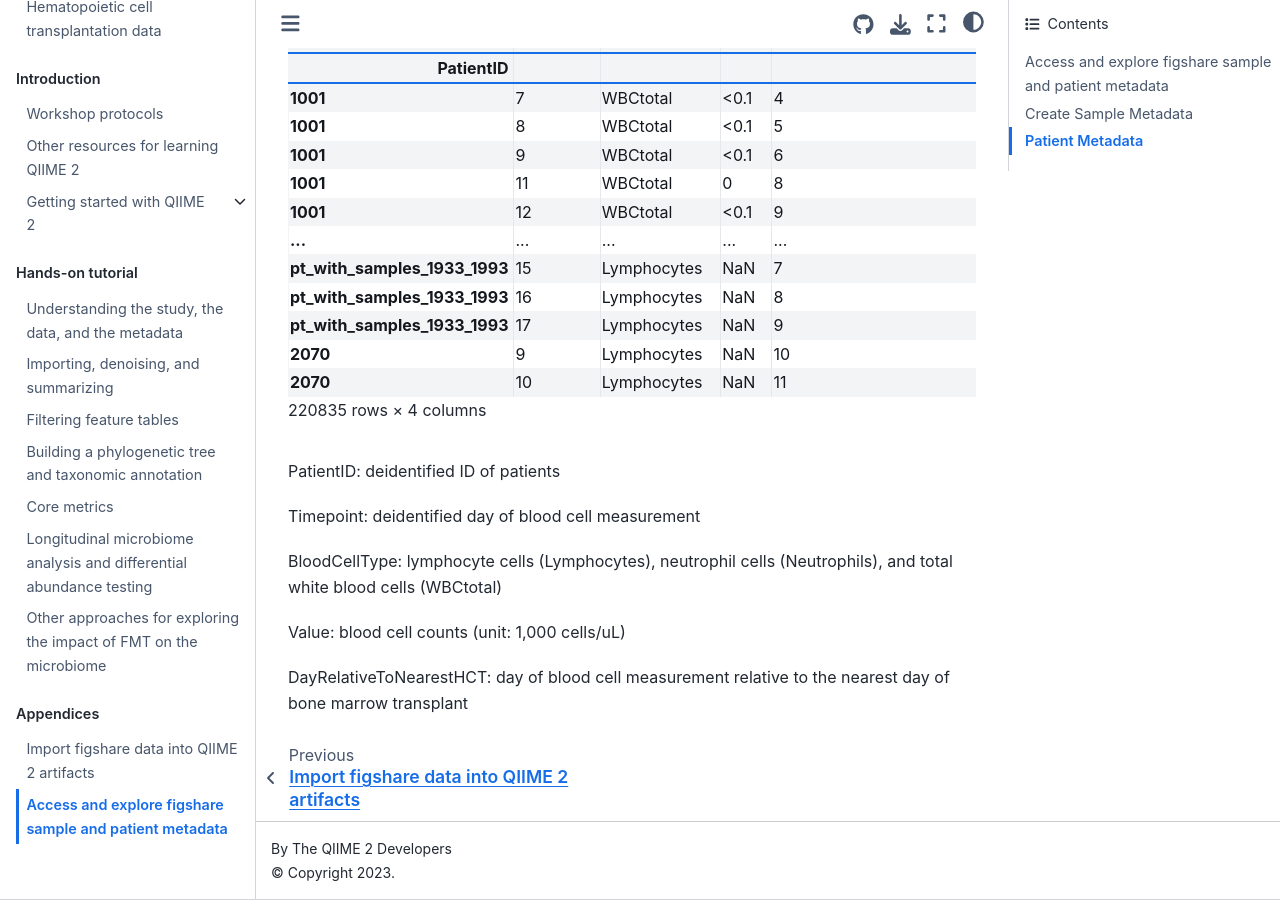
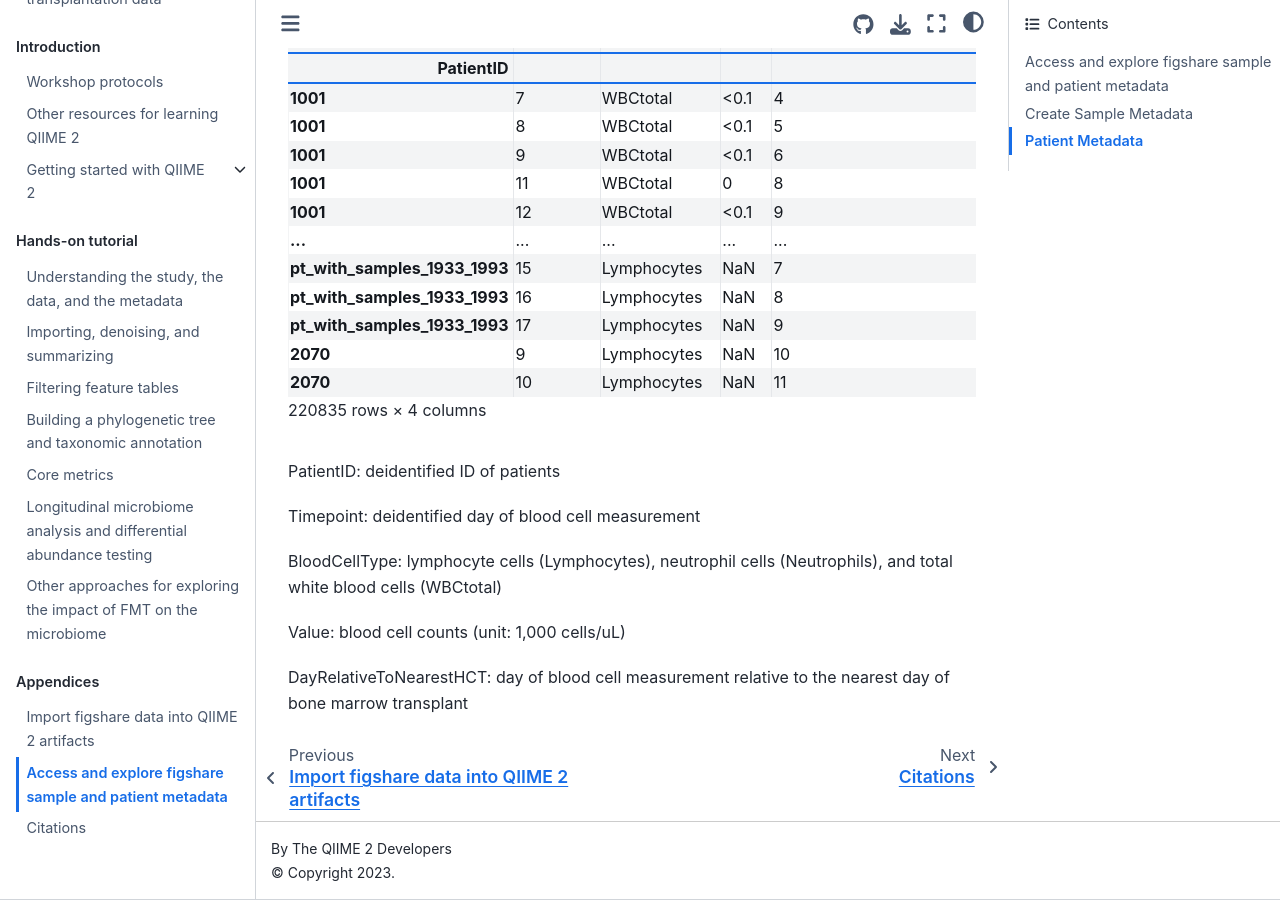
Before and after one commit to qiime2/cancer-microbiome-intervention-tutorial, a Jupyter Book: the page built from book/appendices/sample-and-patient-metadata.ipynb, in a window 1280 px wide and 900 px high, scrolled down 7019 px. Built offline with Jupyter Book 1.0.4 settings and Sphinx 7.4.7 and the Sphinx Book theme 1.1.4, drawn with Linux system fonts in a browser that asks for light colours.

Commit message:
bug: missing citations

````diff
--- a/book/_toc.yml
+++ b/book/_toc.yml
@@ -29,3 +29,4 @@
     chapters:
     - file: appendices/convert-and-import-artifacts.ipynb
     - file: appendices/sample-and-patient-metadata.ipynb
+    - file: appendices/citations.md
--- /dev/null
+++ b/book/appendices/citations.md
@@ -0,0 +1,4 @@
+# Citations
+
+```{bibliography}
+```
--- a/book/references.bib
+++ b/book/references.bib
@@ -1,4 +1,4 @@
-@ARTICLE{"liao-data-2021",
+@ARTICLE{liao-data-2021,
   title    = "Compilation of longitudinal microbiota data and hospitalome from
               hematopoietic cell transplantation patients",
   author   = "Liao, Chen and Taylor, Bradford P and Ceccarani, Camilla and
@@ -34,7 +34,7 @@
 }
 
 
-@ARTICLE{"dillon-workshops-2021",
+@ARTICLE{dillon-workshops-2021,
   title    = "Experiences and lessons learned from two virtual, hands-on
               microbiome bioinformatics workshops",
   author   = "Dillon, Matthew R and Bolyen, Evan and Adamov, Anja and Belk,
````
